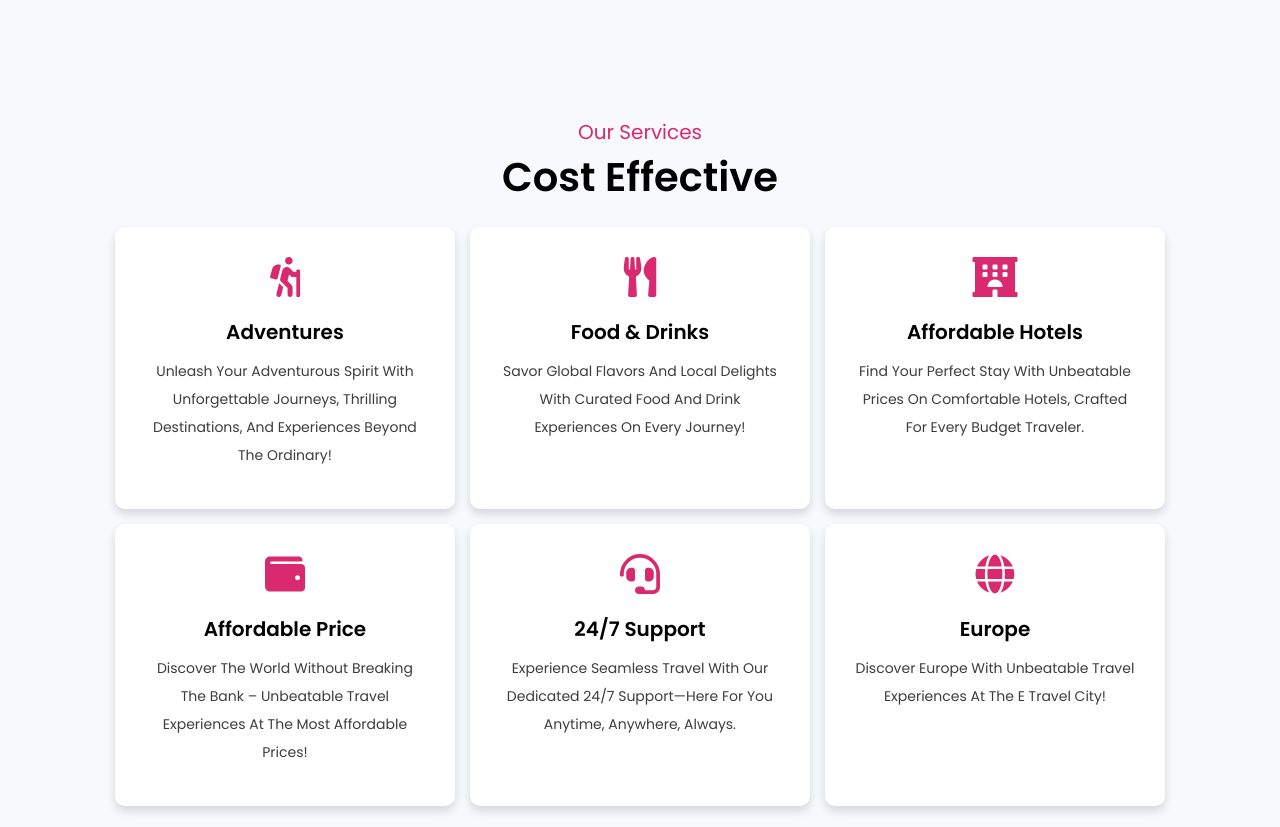
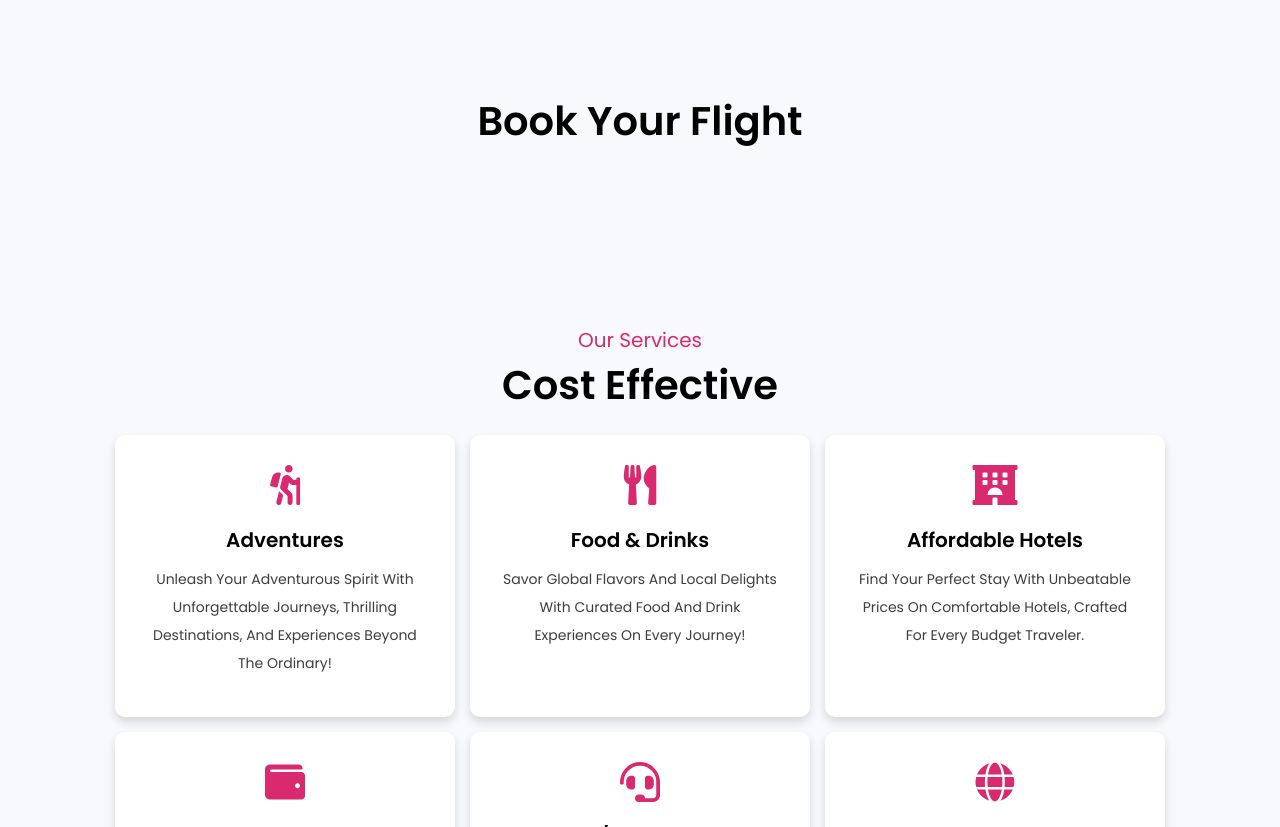
Before and after one commit to furniturespot/etravelcity, a plain HTML site: page E Travel City/travel-page-main/index.html in a window 1280 px wide. Shown: the part 1293-2120 px from the top of the page. Drawn offline with nearby package versions, Linux system fonts and the light colour scheme.

Commit message:
Update index.html

```diff
--- a/E Travel City/travel-page-main/index.html
+++ b/E Travel City/travel-page-main/index.html
@@ -104,6 +104,11 @@
 
     <!-- about section ends -->
 
+
+
+     <br><br><br><br>
+     <div class="heading">
+    <center><h1>Book your Flight</h1></center>
     <section class="section__container booking__container">
         <div id="embedded-content">
           <!-- Embedded script will load here -->
@@ -111,7 +116,12 @@
           </div>
 
         </form>
-      </section>
+      </section></div>
+<br><br><br><br>
+
+
+
+
 
     <!-- services section starts  -->
 
```
